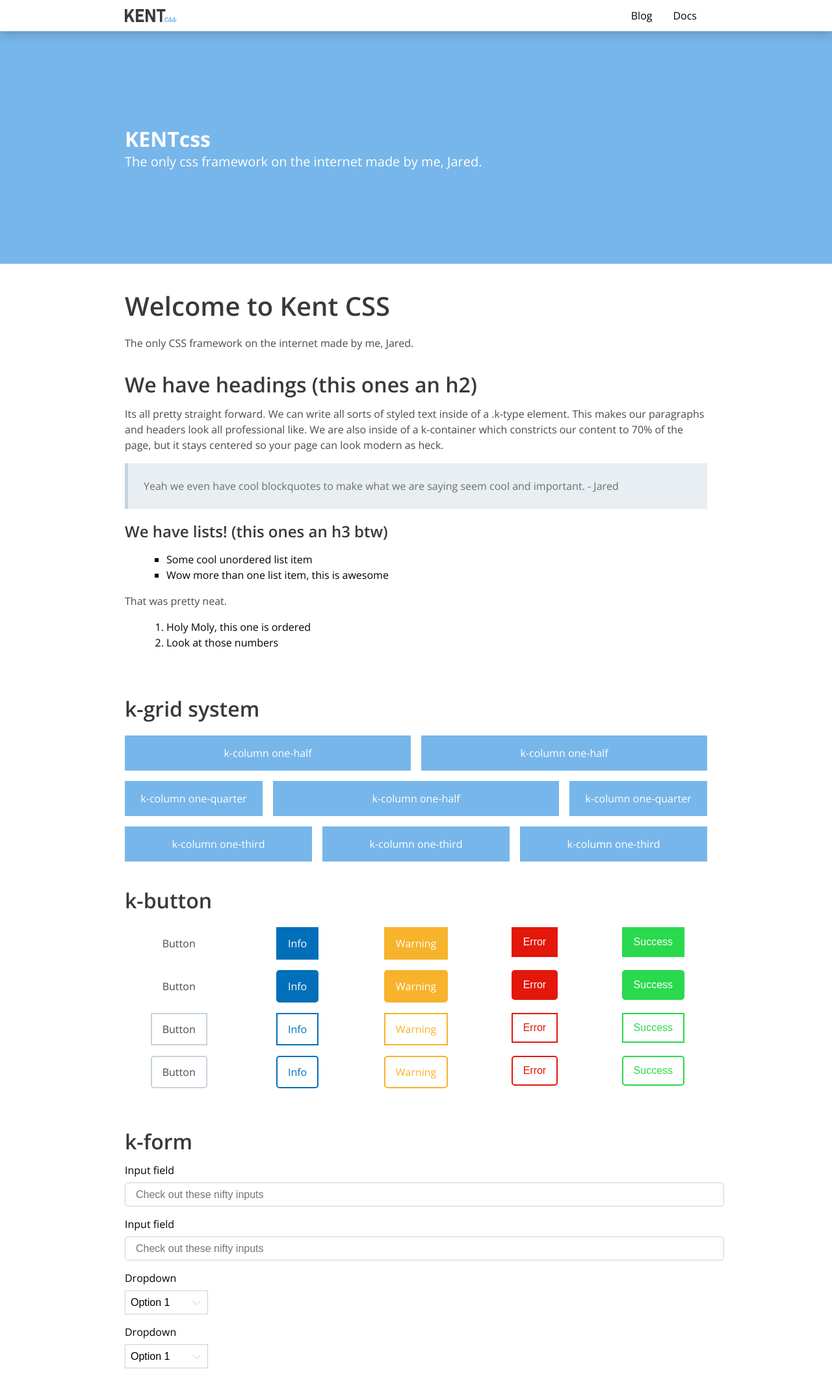
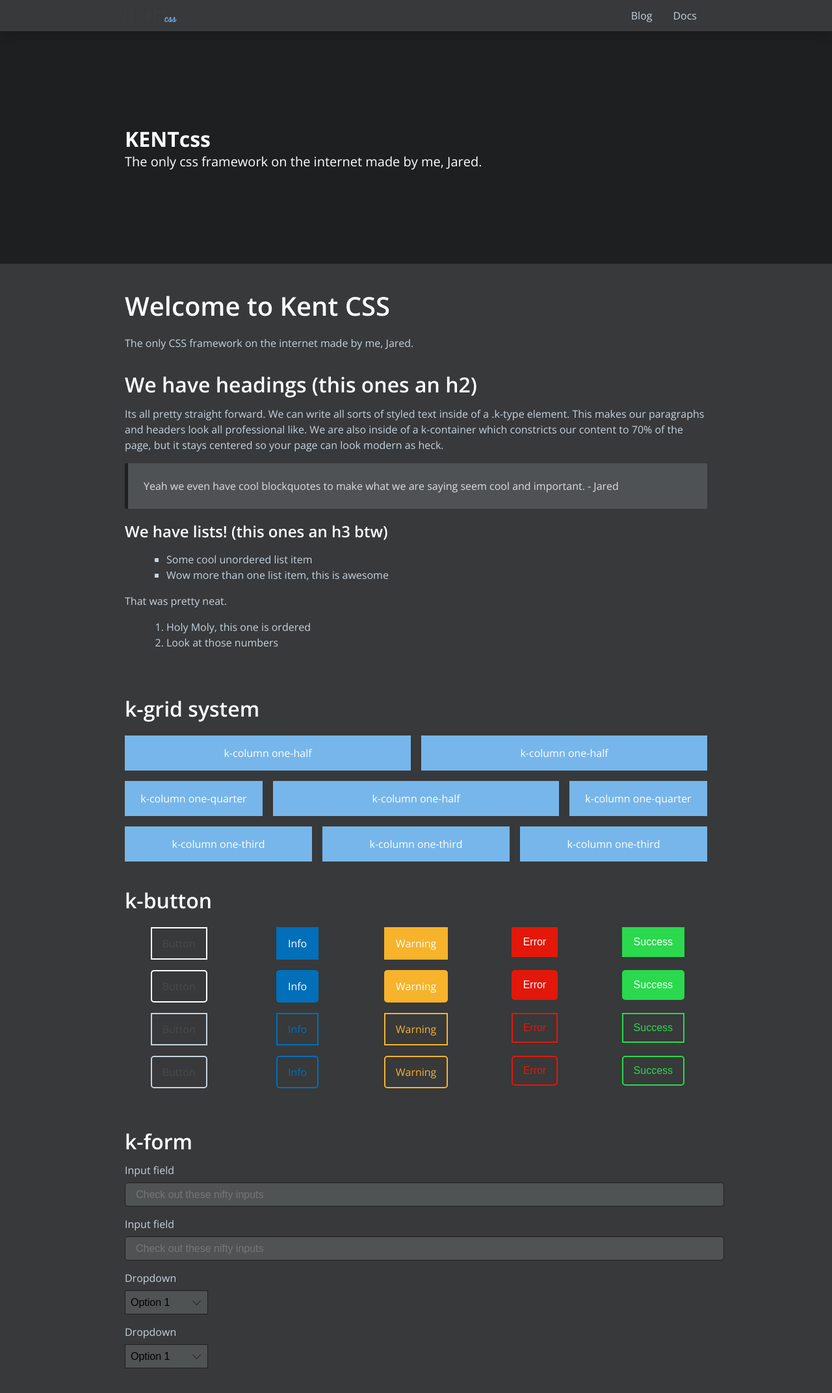
Before and after one commit to Jaredk3nt/Kent, a website: page index.html in a window 1280 px wide. Shown: the whole page at 65% size. Drawn offline with nearby package versions, Linux system fonts and the light colour scheme.

Commit message:
#7 Added night mode styling for current components, added select to #3

```diff
--- a/index.html
+++ b/index.html
@@ -19,7 +19,7 @@
     </style>
 </head>
 
-<body>
+<body class="nightmode">
     <div class="k-nav shadow">
         <div class="k-container">
 
@@ -57,7 +57,7 @@
 
         </div>
     </div>
-    <div class="k-hero large">
+    <div class="k-hero large dark">
         <div class="k-hero-content">
             <div class="k-container">
                 <div class="k-title">
--- a/kent.scss
+++ b/kent.scss
@@ -8,3 +8,6 @@
 @import "src/grid/grid";
 @import "src/navbar/navbar";
 @import "src/form/form";
+
+// Night Mode
+@import "src/night/nightmode";
--- a/src/form/form.scss
+++ b/src/form/form.scss
@@ -5,6 +5,7 @@ $input-padding: .5em .5em .5em 1em !default;
 $input-border-weight: 1.3px !default;
 $input-font-size: $text-size-small !default;
 $input-line-height: 1.2 !default;
+$input-active-glow: 0px 0px 4px $primary !default;
 
 $select-width: 8em !default;
 $select-padding: .5em 2em .5em .5em !default;
@@ -30,6 +31,7 @@ $select-padding: .5em 2em .5em .5em !default;
             &:focus {
                 border: $input-border-color-active solid $input-border-weight;
                 outline: none;
+                box-shadow: $input-active-glow;
             }
         }
         .k-select {
@@ -38,6 +40,7 @@ $select-padding: .5em 2em .5em .5em !default;
             vertical-align: top;
             box-sizing: border-box;
             margin-bottom: 1em;
+
 
             select {
                 height: 100%;
@@ -52,6 +55,7 @@ $select-padding: .5em 2em .5em .5em !default;
                 outline: none;
                 box-shadow: none;
                 -webkit-appearance: none;
+                cursor: pointer;
             }
             &::after {
                 border: 1px solid $input-border-color;
--- /dev/null
+++ b/src/night/nightmode.scss
@@ -0,0 +1,133 @@
+$nm-background-color: $grey-dark;
+$nm-text-color: $grey-light;
+$nm-blockquote-background-color: #4f5254;
+$nm-blockquote-accent: $grey-light;
+
+$nm-primary: #537FA3;
+$nm-dark: #1e1f20;
+$nm-light: #dddede;
+$nm-input-background: #505354;
+
+body {
+    &.nightmode {
+        background-color: $nm-background-color;
+        color: $nm-text-color;
+
+        // Hero
+        .k-hero {
+            background-color: $nm-primary;
+
+            &.dark {
+                background-color: $nm-dark;
+            }
+            &.light {
+                background-color: $nm-light;
+            }
+        }
+
+        // Nav
+        .k-nav {
+            background-color: $nm-background-color;
+
+            .k-nav-list {
+                .k-nav-item {
+                    background-color: $nm-background-color;
+                    color: $nm-text-color;
+
+                    &.is-dropdown {
+
+                    }
+                    .k-dropdown {
+                        background-color: $nm-background-color;
+                    }
+                }
+            }
+        }
+
+        // Type
+        .k-type {
+            h1, h2, h3, h4, h5, h6 {
+                color: $white;
+            }
+            p {
+                color: $nm-text-color;
+            }
+            blockquote {
+                background-color: $nm-blockquote-background-color;
+                color: $nm-light;
+                border-color: $nm-dark;
+            }
+        }
+
+        // Buttons
+        .k-button {
+            background-color: $nm-background-color;
+            &:hover {
+                color:$nm-text-color;
+            }
+
+            &.info {
+                background-color: $info;
+                &:hover {
+                    color:$white;
+                }
+            }
+            &.warning {
+                background-color: $warning;
+                &:hover {
+                    color:$white;
+                }
+            }
+            &.success {
+                background-color: $success;
+                &:hover {
+                    color:$white;
+                }
+            }
+            &.error {
+                background-color: $error;
+                &:hover {
+                    color:$white;
+                }
+            }
+            &.bordered {
+                background-color: $nm-background-color;
+                &:hover {
+                    color:$white;
+                }
+            }
+        }
+
+        // Form
+        .k-form {
+            .k-field {
+                .k-input {
+                    background-color: $nm-input-background;
+                    border-color: $nm-dark;
+
+                    &:focus {
+                        background-color: $nm-light;
+                    }
+
+                    &:active {
+                        background-color: $nm-light;
+                    }
+                }
+                .k-select {
+                    select {
+                        background-color: $nm-input-background;
+                        border-color: $nm-dark;
+                    }
+                    &::after {
+                        border-color: $nm-dark;
+                    }
+                    &:hover {
+                        &::after {
+                            border-color: $nm-primary;
+                        }
+                    }
+                }
+            }
+        }
+    }
+}
```
Also changed, not shown: css/kent.css, 1 other file.
